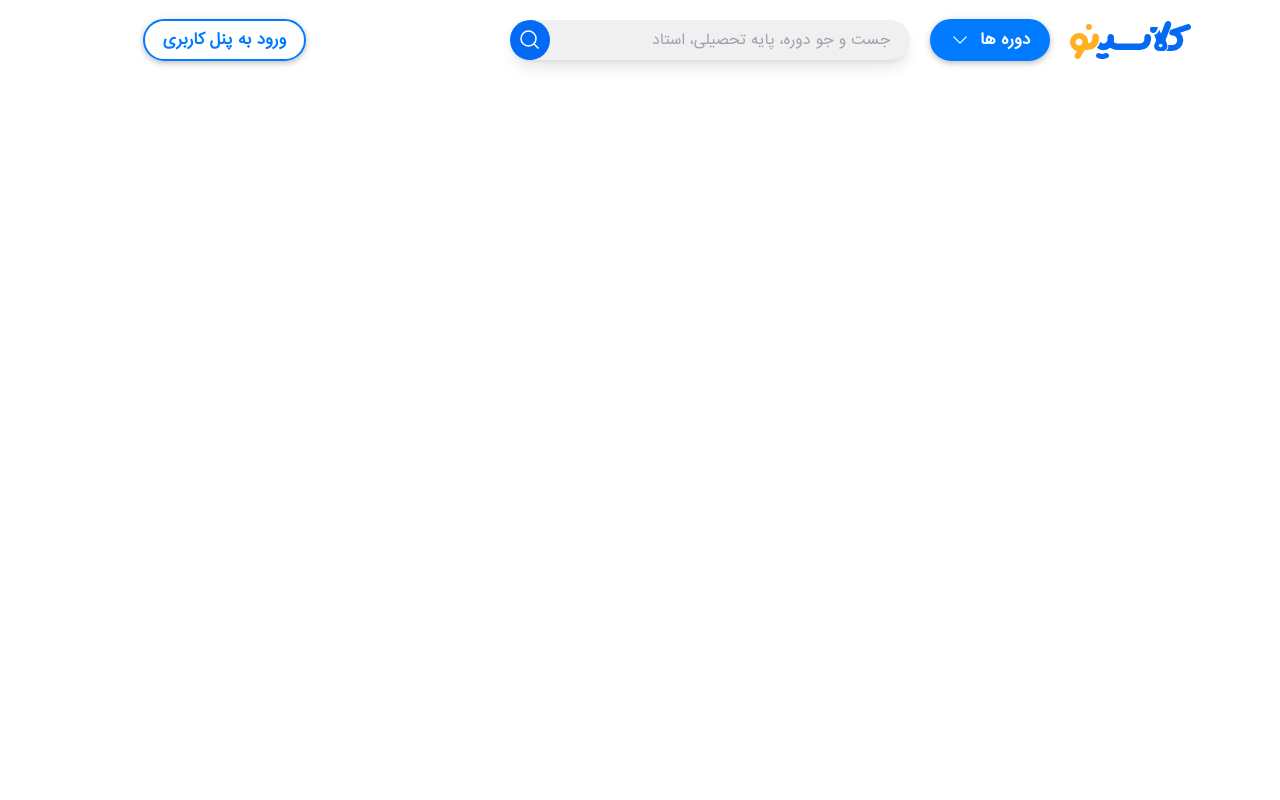
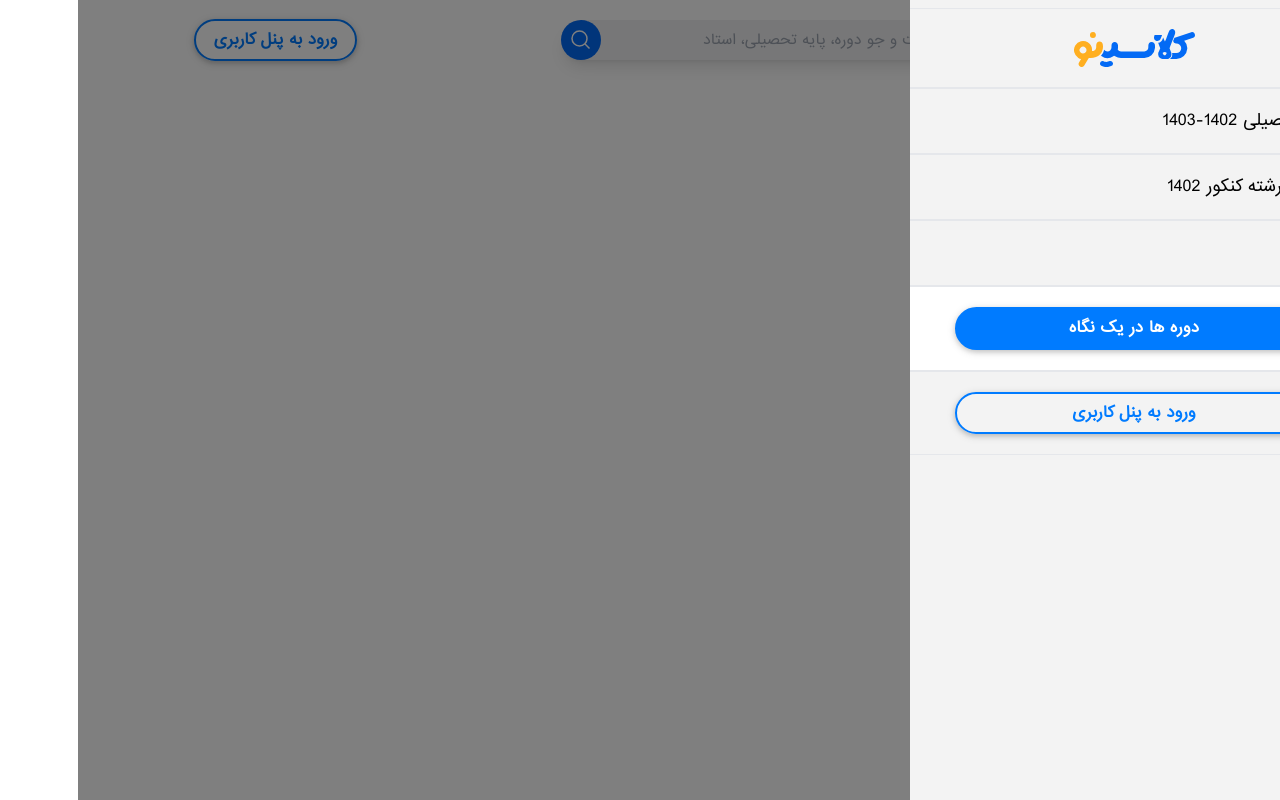
Before and after one commit to pouya-mirzaei/classino, a React (Create React App) app: page / in a window 1280 px wide. Built offline with nearby package versions, Linux system fonts and the light colour scheme.

Commit message:
Update : completed the header section

```diff
--- a/src/components/Header.js
+++ b/src/components/Header.js
@@ -3,13 +3,13 @@ import Courses from '../pages/Home/components/Courses';
 
 export default function Header() {
   const [scrolled, setScrolled] = useState(false);
-  const [isMobileMenuOpen, setIsMobileMenuOpen] = useState(false);
+  const [isMobileMenuOpen, setIsMobileMenuOpen] = useState(true);
 
   // use effects
 
   useEffect(() => {
     window.addEventListener('scroll', handleScroll);
-    setIsMobileMenuOpen(false);
+    setIsMobileMenuOpen(true);
   }, []);
 
   // functions
@@ -89,12 +89,42 @@ export default function Header() {
       </header>
       <div>
         <div
-          className={`absolute top-0 bottom-0 w-4/5 z-20 bg-red-300 max-w-md transition-all duration-300 ${
+          className={`absolute top-0 bottom-0 w-4/5 z-20 bg-[#f3f3f3] max-w-md transition-all duration-300 ${
             isMobileMenuOpen ? 'menu-open' : 'menu-close'
-          }`}></div>
+          }`}>
+          <ul className="flex flex-col pt-2 [&>*]:border-y [&>*]:py-5">
+            <li className="flex justify-center">
+              <a href="#">
+                <img src="images/classino_Logo.08df55af.svg" alt="classni logo" />
+              </a>
+            </li>
+            <li className="pr-5">
+              <a className="hover:text-primary-1 transition-all" href="#">
+                سال تحصیلی 1402-1403
+              </a>
+            </li>
+            <li className="pr-5">
+              <a className="hover:text-primary-1 transition-all" a href="#">
+                انتخاب رشته کنکور 1402
+              </a>
+            </li>
+            <li className="pr-5">
+              <a className="hover:text-primary-1 transition-all" href="#">
+                زبانینو
+              </a>
+            </li>
+
+            <li className="flex justify-center items-center basis-full bg-white py-5">
+              <button className="btn-panel bg-primary-1 text-white hover:bg-primary-2 w-4/5">دوره ها در یک نگاه</button>
+            </li>
+            <li className="flex justify-center items-center">
+              <button className="btn-panel w-4/5">ورود به پنل کاربری</button>
+            </li>
+          </ul>
+        </div>
 
         <div
-          className={`absolute inset-0 bg-black/50 z-10 backdrop-blur-sm ${isMobileMenuOpen ? 'block' : 'hidden'}`}
+          className={`absolute inset-0 bg-black/50 z-10 ${isMobileMenuOpen ? 'block' : 'hidden'}`}
           onClick={closeMobileMenu}></div>
       </div>
     </>
```
Also changed, not shown: public/images/classino_Logo.08df55af.svg (added).
